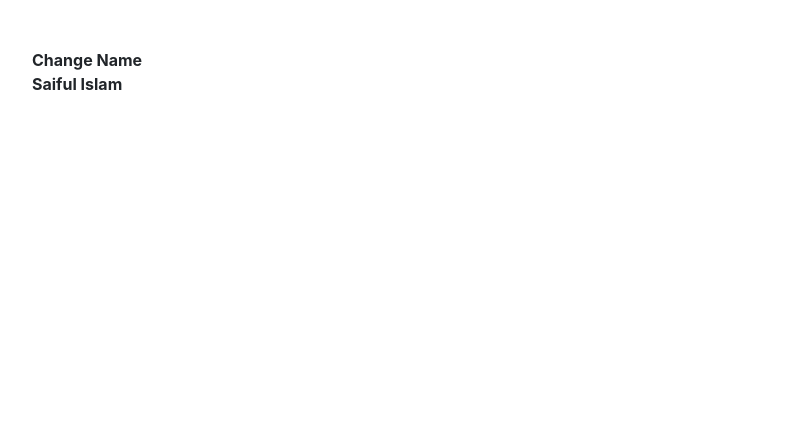
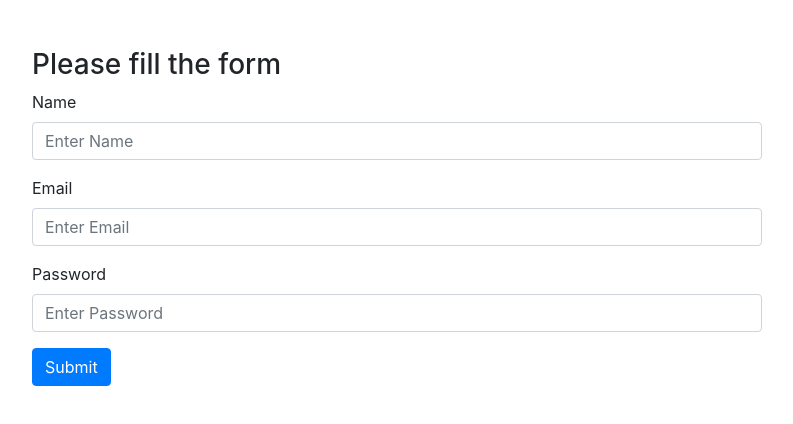
Before and after one commit to qkoder/React-Redux-Workshop, a React (Create React App) app: page / in a window 1280 px wide. Shown: the top 424 px of the page, without its empty margins (243-1036 px from the left). Built offline with nearby package versions, Linux system fonts and the light colour scheme.

Commit message:
form submitted

```diff
--- a/src/components/App.jsx
+++ b/src/components/App.jsx
@@ -1,7 +1,8 @@
 import React, { Component } from 'react';
 // import Profile from './profile';
 // import MyState from './state';
-import Events from './events';
+// import Events from './events';
+import Forms from './forms';
 
 class App extends Component {
     render() {
@@ -10,7 +11,7 @@ class App extends Component {
                 <div className="container mt-5">
                     <div className="row justify-content-center">
                         <div className="col-xl-8">
-                            <Events />
+                            <Forms />
                         </div>
                     </div>
                 </div>
--- a/src/components/events/edit_text.jsx
+++ b/src/components/events/edit_text.jsx
@@ -57,7 +57,8 @@ class EditText extends Component {
                                 <strong>{this.state.name}</strong>
                             </p>
                         )
-                }
+                },
+
             </>
         );
     }
--- a/src/components/events/index.jsx
+++ b/src/components/events/index.jsx
@@ -1,9 +1,9 @@
 import React, { Component } from 'react';
 // import ClickMe from './click_me'
 // import Count from './count'
-// import AddClass from './add_class'
+import AddClass from './add_class'
 // import TwoWayData from './two_way_data'
-import EditText from './edit_text'
+// import EditText from './edit_text'
 
 class Events extends Component {
     render() {
@@ -11,9 +11,9 @@ class Events extends Component {
             <>
                 {/* <ClickMe /> */}
                 {/* <Count /> */}
-                {/* <AddClass /> */}
+                <AddClass />
                 {/* <TwoWayData /> */}
-                <EditText />
+                {/* <EditText /> */}
             </>
         );
     }
--- /dev/null
+++ b/src/components/forms/form.jsx
@@ -0,0 +1,55 @@
+import React from 'react';
+
+function Form({ values = {}, changeHandaler,resetHandaler, submitHandaler }) {
+    return (
+        <>
+
+            <form onSubmit={submitHandaler} onReset={resetHandaler}>
+                <h3>Please fill the form</h3>
+                <div className="form-group">
+                    <label htmlFor="name">Name</label>
+                    <input
+                        type="text"
+                        placeholder="Enter Name"
+                        id="name"
+                        className="form-control"
+                        name="name"
+                        value={values.name}
+                        onChange={changeHandaler}
+                    />
+                </div>
+
+                <div className="form-group">
+                    <label htmlFor="email">Email</label>
+                    <input
+                        type="text"
+                        placeholder="Enter Email"
+                        id="email"
+                        className="form-control"
+                        name="email"
+                        value={values.email}
+                        onChange={changeHandaler}
+                    />
+                </div>
+
+                <div className="form-group">
+                    <label htmlFor="pass">Password</label>
+                    <input
+                        type="text"
+                        placeholder="Enter Password"
+                        id="pass"
+                        className="form-control"
+                        name="pass"
+                        value={values.pass}
+                        onChange={changeHandaler}
+                    />
+                </div>
+
+                <button className="btn btn-primary">Submit</button>
+            </form>
+
+        </>
+    );
+}
+
+export default Form;
--- /dev/null
+++ b/src/components/forms/index.jsx
@@ -0,0 +1,73 @@
+import React, { Component } from 'react';
+import Form from './form'
+
+class Forms extends Component {
+
+    state = {
+        values: {
+            name: '',
+            email: '',
+            pass: '',
+        },
+
+        errors: {
+            name: '',
+            email: '',
+            pass: '',
+        },
+
+        touched: {
+            name: false,
+            email: false,
+            pass: false
+        }
+
+
+    }
+
+
+    changeHandaler = event => {
+        this.setState({
+            values: {
+                ...this.state.values,
+                [event.target.name]: event.target.value
+            }
+        })
+    }
+
+    submitHandaler = event => {
+        event.preventDefault();
+        console.log(this.state.values);
+        event.target.reset();
+
+    }
+
+    resetHandaler = event => {
+        this.setState({
+            values: {
+                name: '',
+                email: '',
+                pass: '',
+            }
+        })
+
+    }
+
+
+    render() {
+        // console.log(this.state);
+
+        return (
+            <>
+                <Form
+                    values={this.state.values}
+                    changeHandaler={this.changeHandaler}
+                    submitHandaler={this.submitHandaler}
+                    resetHandaler={this.resetHandaler}
+                />
+            </>
+        );
+    }
+}
+
+export default Forms;
```
Also changed, not shown: src/components/events/new.jsx (added, +17 -0 lines).
